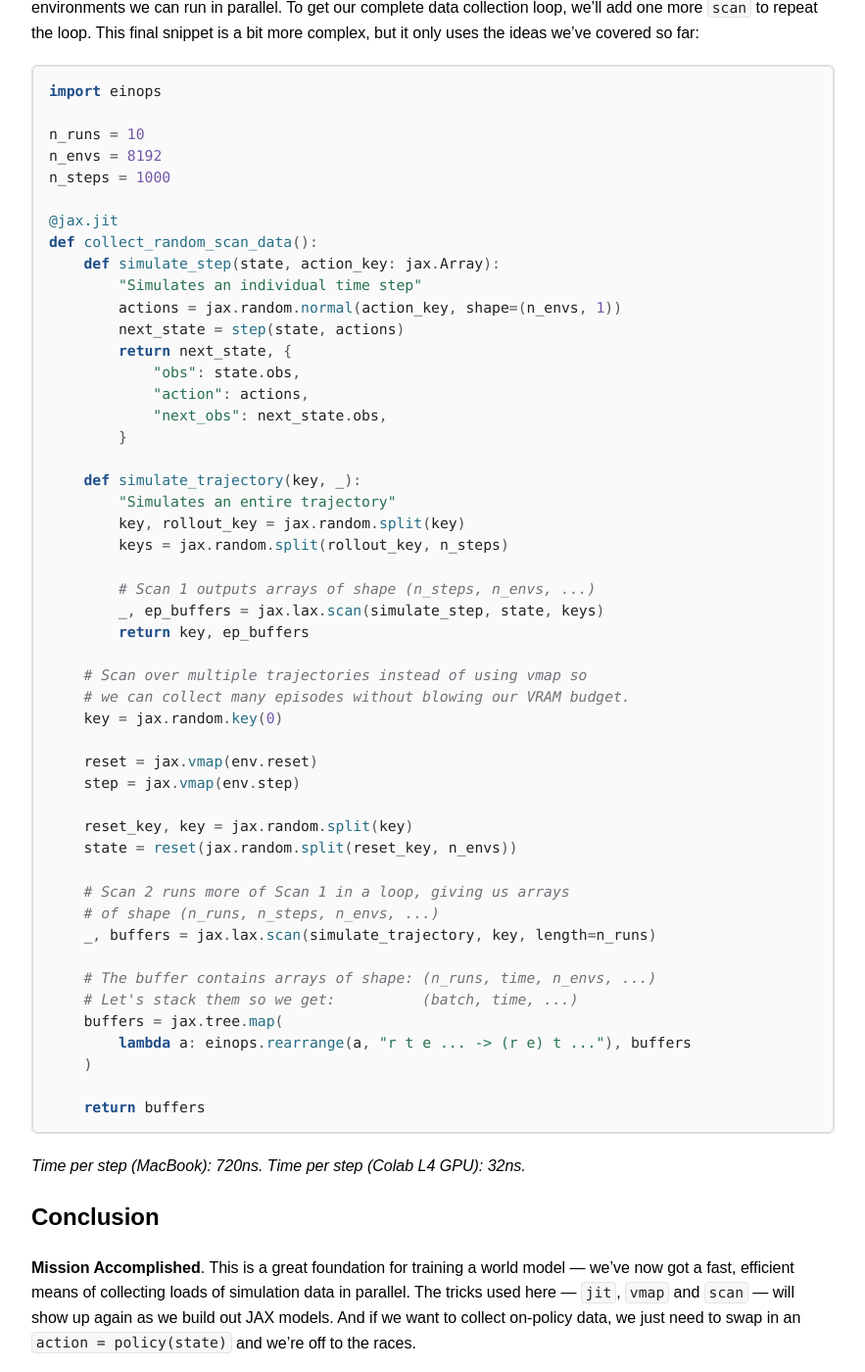
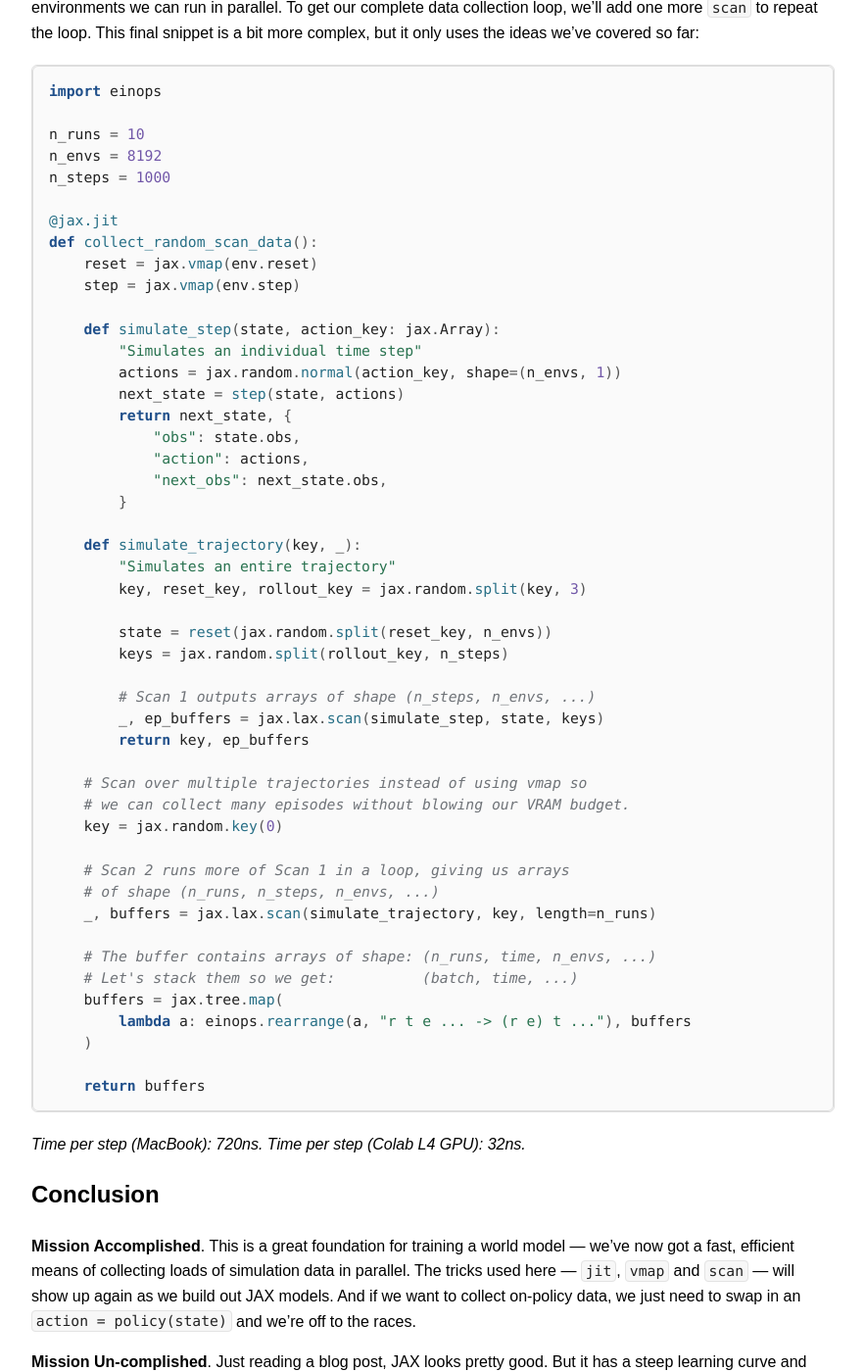
Before and after one commit to foty-hub/foty-hub.github.io, a Jekyll site: the page built from _posts/2026-05-22-mjx.md, in a window 1280 px wide and 1400 px high, scrolled down 8376 px. Shown: the whole window at 98% size, without its empty margins (0-883 px from the left). Built offline with Jekyll 4.4.1, drawn with Linux system fonts in a browser that asks for light colours; some of the changed lines change nothing that is shown.

Commit message:
Tweak code example

```diff
--- a/_posts/2026-05-22-mjx.md
+++ b/_posts/2026-05-22-mjx.md
@@ -272,6 +272,9 @@
 
 @jax.jit
 def collect_random_scan_data():
+    reset = jax.vmap(env.reset)
+    step = jax.vmap(env.step)
+
     def simulate_step(state, action_key: jax.Array):
         "Simulates an individual time step"
         actions = jax.random.normal(action_key, shape=(n_envs, 1))
@@ -284,7 +287,9 @@
 
     def simulate_trajectory(key, _):
         "Simulates an entire trajectory"
-        key, rollout_key = jax.random.split(key)
+        key, reset_key, rollout_key = jax.random.split(key, 3)
+
+        state = reset(jax.random.split(reset_key, n_envs))
         keys = jax.random.split(rollout_key, n_steps)
 
         # Scan 1 outputs arrays of shape (n_steps, n_envs, ...)
@@ -294,12 +299,6 @@
     # Scan over multiple trajectories instead of using vmap so
     # we can collect many episodes without blowing our VRAM budget.
     key = jax.random.key(0)
-
-    reset = jax.vmap(env.reset)
-    step = jax.vmap(env.step)
-
-    reset_key, key = jax.random.split(key)
-    state = reset(jax.random.split(reset_key, n_envs))
 
     # Scan 2 runs more of Scan 1 in a loop, giving us arrays
     # of shape (n_runs, n_steps, n_envs, ...)
```
